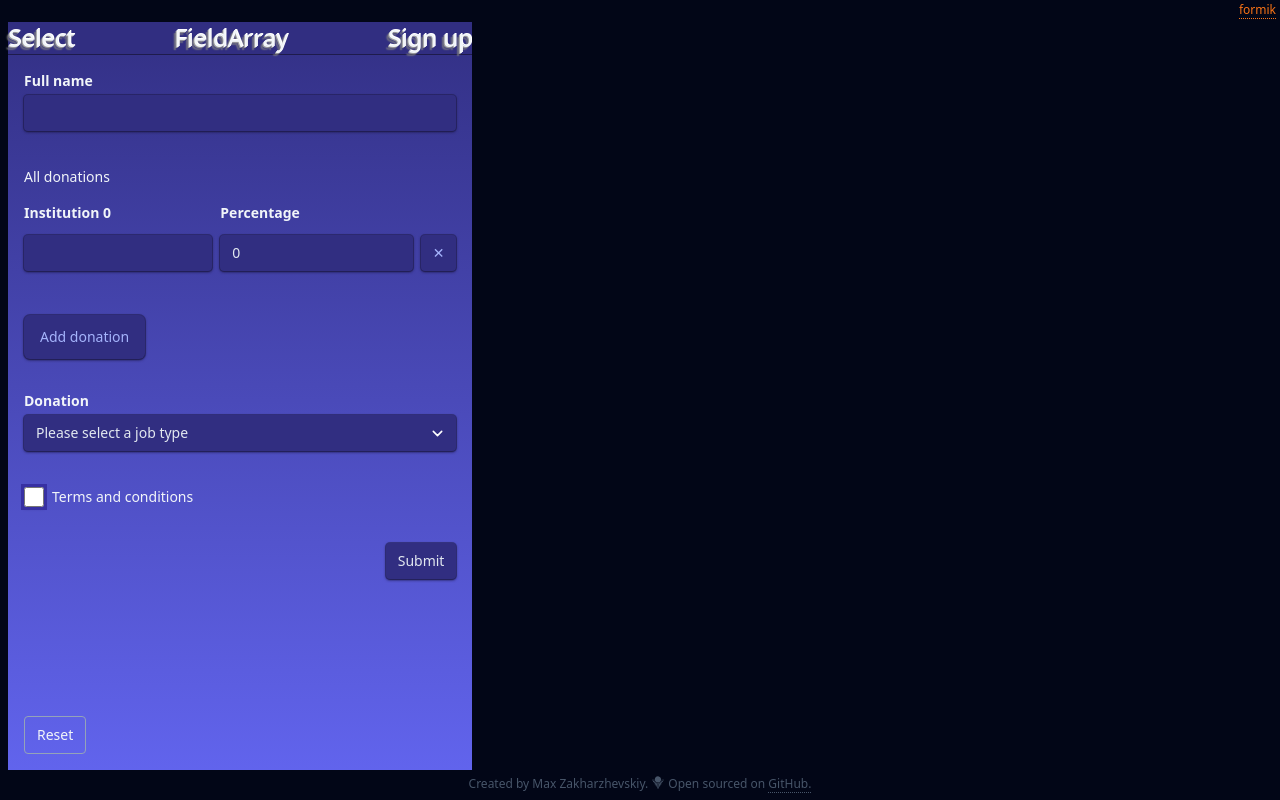
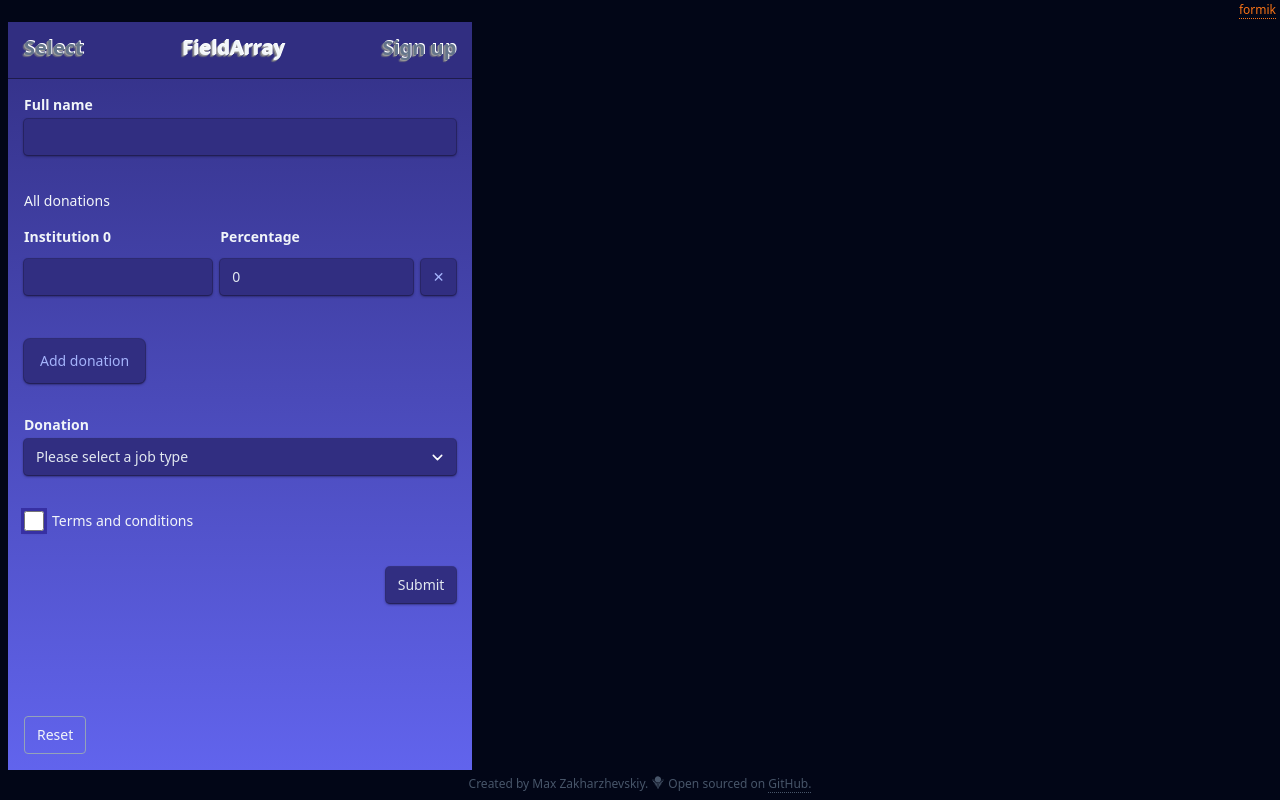
Before and after one commit to maxzz/forms-formik, a React (Vite) app: page / in a window 1280 px wide. Built offline with nearby package versions, Linux system fonts and the light colour scheme.

Commit message:
WIP. LeftSide. effect3d. 2, fix class concatination

```diff
--- a/src/components/2-main/index.tsx
+++ b/src/components/2-main/index.tsx
@@ -7,12 +7,13 @@ import { Form3Signup } from './3-sign-up';
 import { classNames } from '../../utils/classnames';
 import text3d from "./text3d.module.css";
 
-function TabButton({ active, children, ...rest }: { active: boolean; } & HTMLAttributes<HTMLButtonElement>) {
+function TabButton({ active, className, children, ...rest }: { active: boolean; } & HTMLAttributes<HTMLButtonElement>) {
     return (
         <button
             className={classNames(
                 "px-4 pt-3 pb-4 text-xl font-semibold select-none",
-                active ? "text-slate-100" : "text-slate-500 hover:text-slate-200 500 hover:bg-indigo-700/50"
+                active ? "text-slate-100" : "text-slate-500 hover:text-slate-200 500 hover:bg-indigo-700/50",
+                className
             )}
             {...rest}
         >
```
